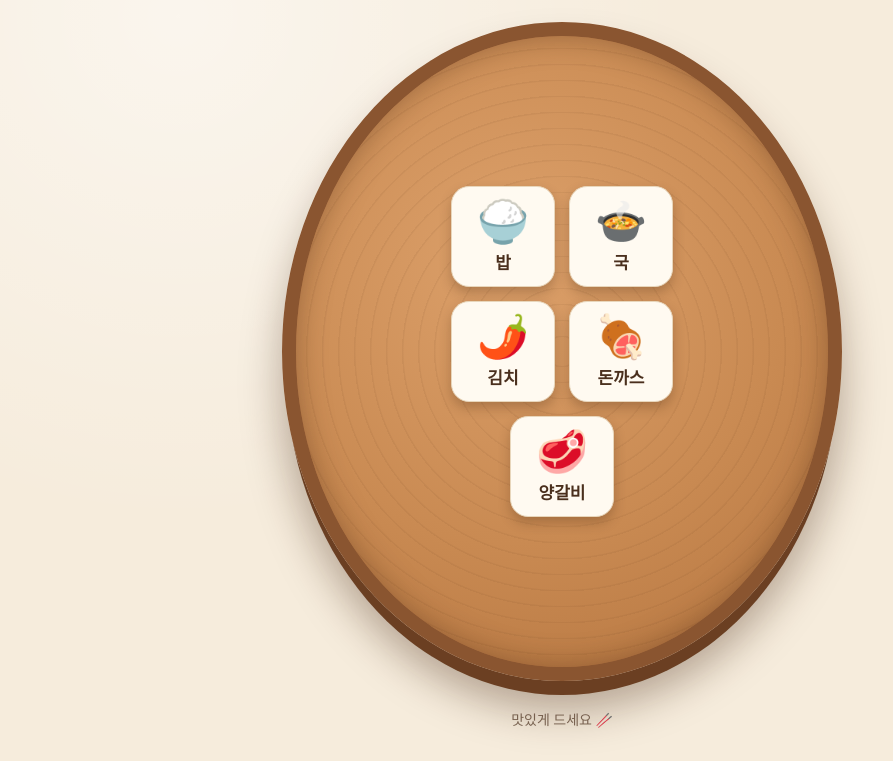
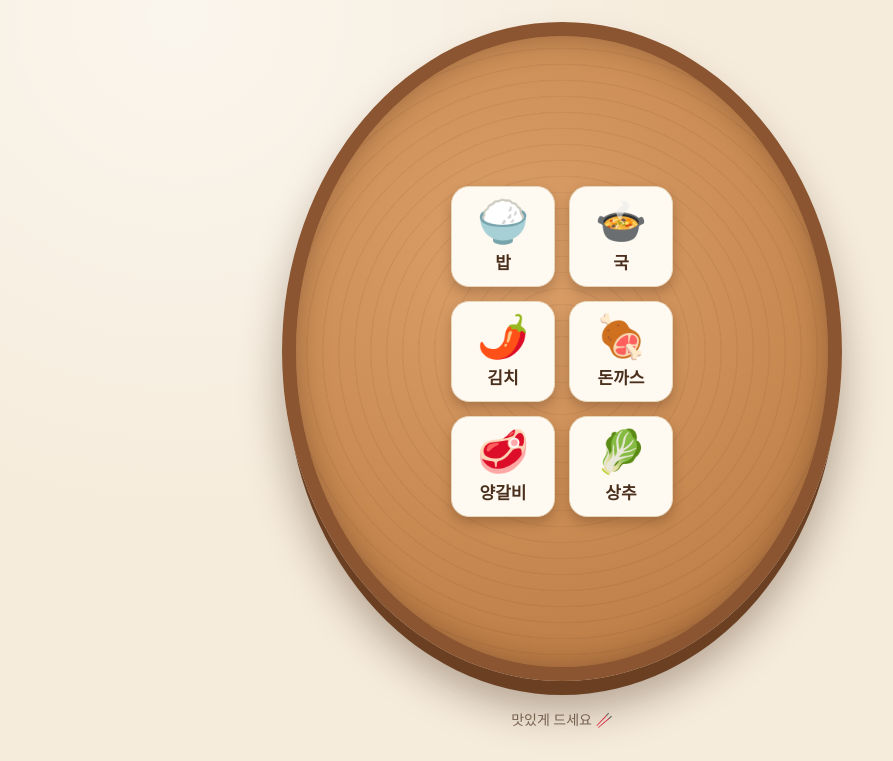
Before and after one commit to Hyeonha1031-RN/bapsang-02, a plain HTML site: page index.html in a window 1280 px wide. Shown: the part 115-876 px from the top of the page, without its empty margins (78-971 px from the left). Drawn offline with Linux system fonts and the light colour scheme.

Commit message:
상추 추가

```diff
--- a/index.html
+++ b/index.html
@@ -125,6 +125,7 @@
       <li data-emoji="🌶️">김치</li>
       <li data-emoji="🍖">돈까스</li>
       <li data-emoji="🥩">양갈비</li>
+      <li data-emoji="🥬">상추</li>
     </ul>
   </div>
 
```
